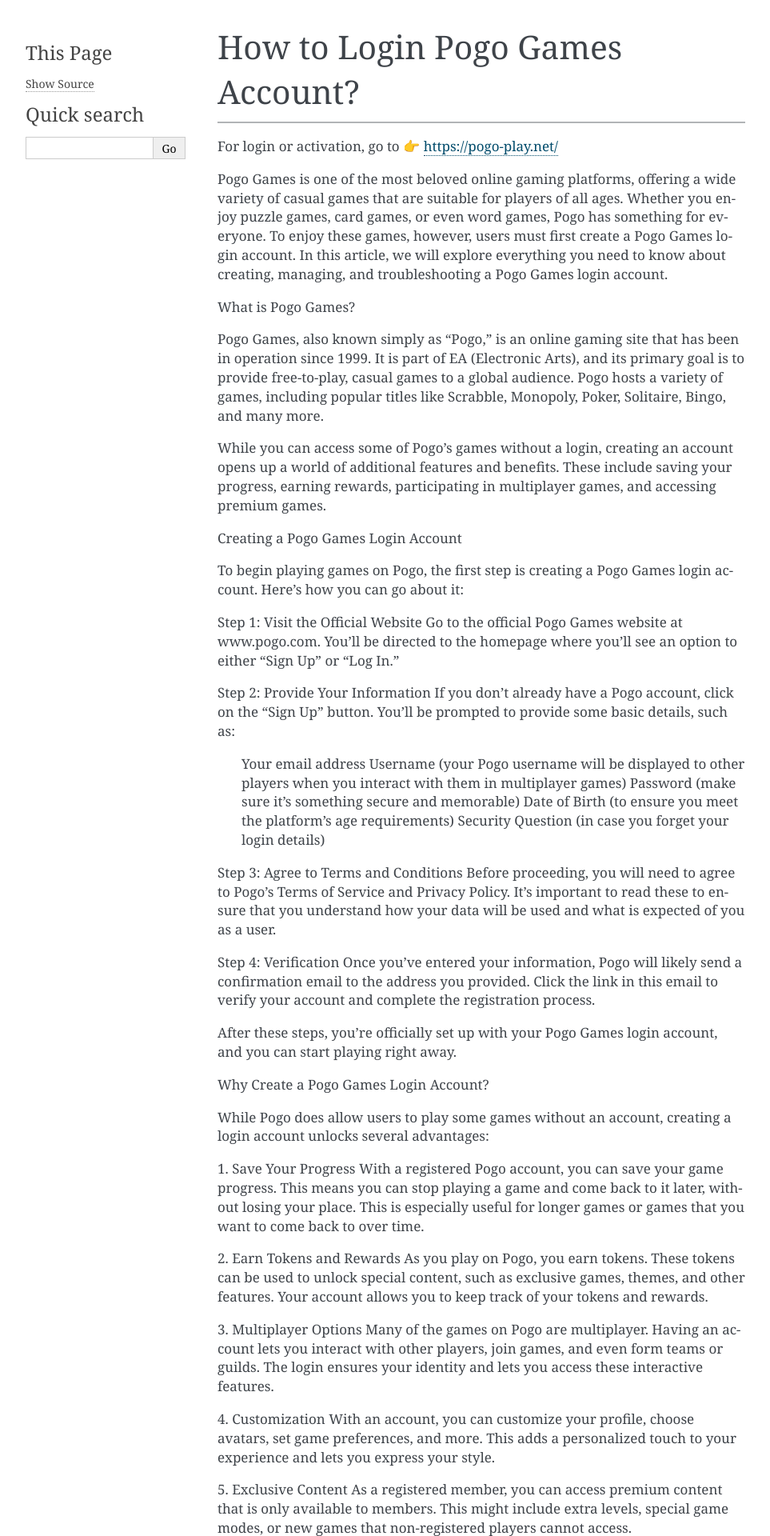
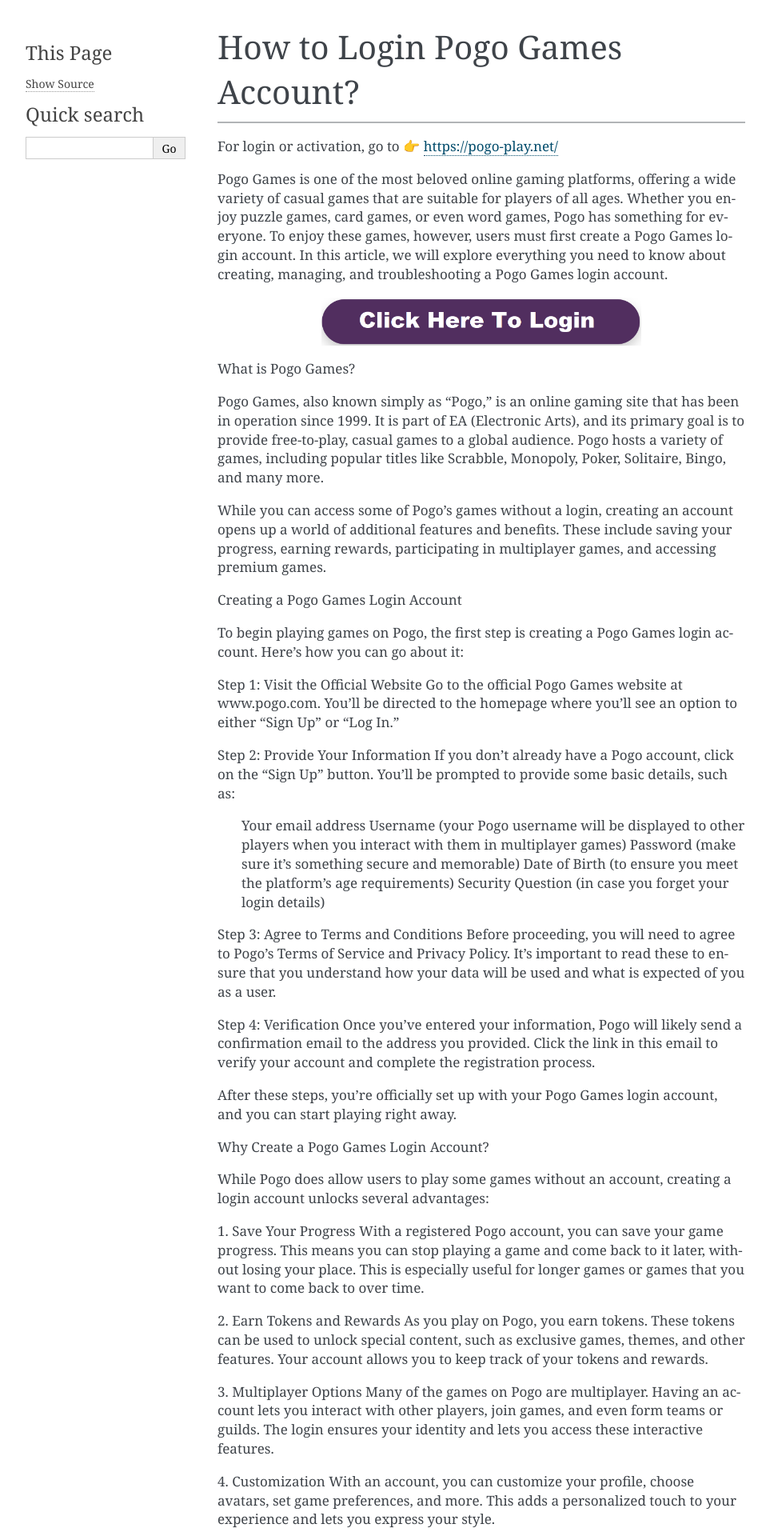
Before and after one commit to amaya1329/How-to-Login-Pogo-Game-, a Sphinx documentation site: the page built from docs/index.rst, in a window 1280 px wide. Shown: the top 1920 px of the page at 80% size, without its empty margins (148-1111 px from the left). Built offline with Sphinx 7.4.7, drawn with Linux system fonts in a browser that asks for light colours.

Commit message:
Update index.rst

```diff
--- a/docs/index.rst
+++ b/docs/index.rst
@@ -10,6 +10,13 @@
 
 
 Pogo Games is one of the most beloved online gaming platforms, offering a wide variety of casual games that are suitable for players of all ages. Whether you enjoy puzzle games, card games, or even word games, Pogo has something for everyone. To enjoy these games, however, users must first create a Pogo Games login account. In this article, we will explore everything you need to know about creating, managing, and troubleshooting a Pogo Games login account.
+
+
+.. image:: click-login.png
+   :alt: My Project Logo
+   :width: 400px
+   :align: center
+   :target: https://aclportal.com/
 
 What is Pogo Games?
 
```
